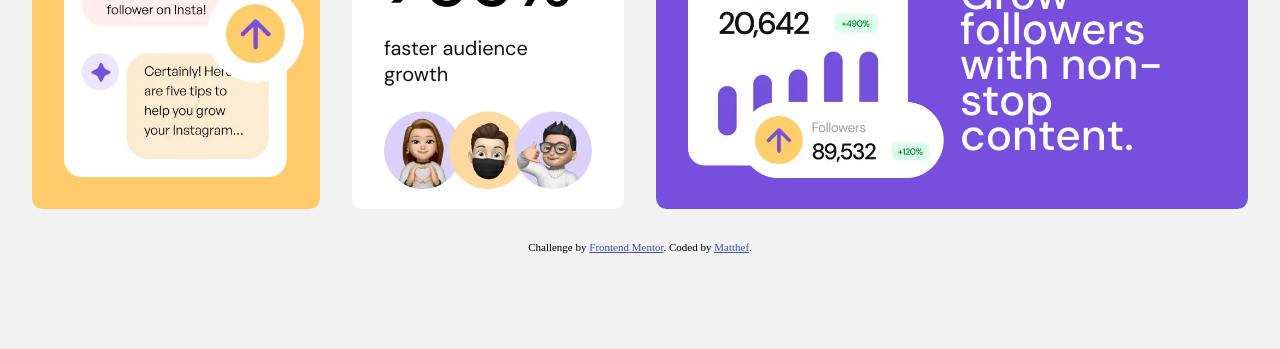
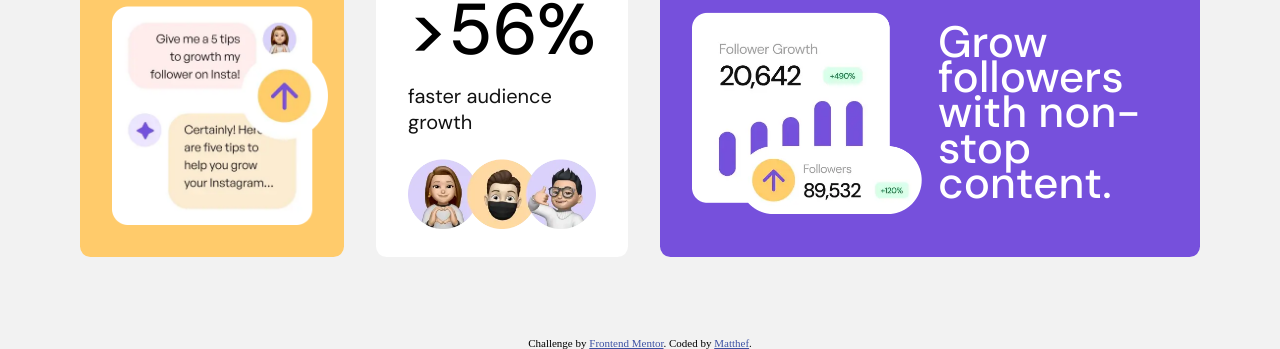
Before and after one commit to MatFrat95/challenge-009, a plain HTML site: page index.html in a window 1280 px wide. Shown: the part 751-1100 px from the top of the page. Before the commit the page ends 1004 px from the top, so only its background shows below. Drawn offline with Linux system fonts and the light colour scheme.

Commit message:
first version of ready bento grid chellenge - raeady to upload

```diff
--- a/index.html
+++ b/index.html
@@ -108,10 +108,10 @@
   </main>
 
 
-  <div class="attribution">
+  <footer class="attribution">
     Challenge by <a href="https://www.frontendmentor.io?ref=challenge">Frontend Mentor</a>.
     Coded by <a href="#">Matthef</a>.
-  </div>
+  </footer>
 </body>
 
 </html>
--- a/scss/assets/_media.scss
+++ b/scss/assets/_media.scss
@@ -1,4 +1,7 @@
 @media screen and (min-width: 900px) {
+	.bento-grid {
+		padding: 5rem;
+	}
 	.bento__container {
 		// max-width: 100%;
 		grid-template-columns: 2fr 1fr;
@@ -69,7 +72,6 @@
 		img {
 			position: relative;
 			max-width: 140%;
-
 		}
 	}
 
@@ -125,15 +127,12 @@
 		padding: 2rem 1rem 2rem 2rem;
 	}
 
-
 	// column 2 .............................
 	.schedule {
 		img {
 			max-width: 100%;
-
 		}
 	}
-
 
 	// column 4 .......................
 	.audience {
```
Also changed, not shown: css/style.css, 1 other file. Lines whose indentation alone changed are shown as unchanged.
